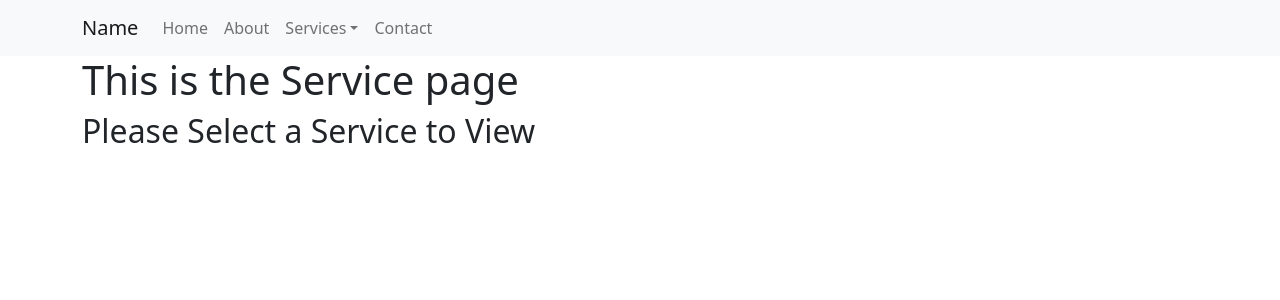
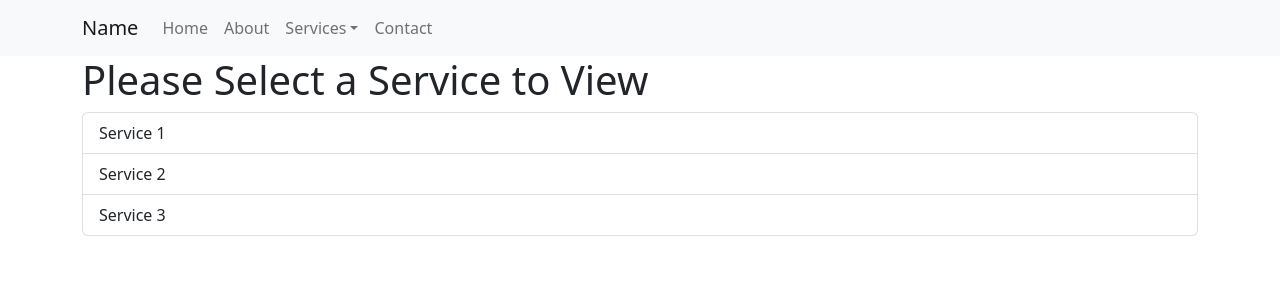
Before and after one commit to cmskorcz/basic-react-site, a React (Create React App) app: page /services in a window 1280 px wide. Shown: the top 300 px of the page. Built offline with nearby package versions, Linux system fonts and the light colour scheme.

Commit message:
services change on list click

```diff
--- a/src/pages/Services.js
+++ b/src/pages/Services.js
@@ -1,4 +1,5 @@
 import Container from 'react-bootstrap/Container';
+import ListGroup from 'react-bootstrap/ListGroup'
 import { useSearchParams } from 'react-router-dom';
 import { useState } from 'react';
 
@@ -7,19 +8,30 @@ function Services(props) {
   const [ searchParams, setSearchParams ] = useSearchParams();
   const [ serviceId, setServiceId ] = useState(searchParams.get('id'));
 
+  function handleServiceChange (e) {
+    setSearchParams(`id=${e.target.id}`);
+    setServiceId(e.target.id)
+  }
+
   return (
     <Container>
-      <h1>This is the Service page { serviceId }</h1>
+      <h1>Please Select a Service to View</h1>
+      <ListGroup>
+        { serviceArr.map(service => {
+          return (
+            <ListGroup.Item action id={service.id} key={service.id} onClick={handleServiceChange}>{service.title}</ListGroup.Item>
+          )
+        })}
+      </ListGroup>
       { serviceArr.map(service => {
         return (
           service.id === serviceId &&
-            <div>
+            <div key={service.id}>
               <h2>{ service.title }</h2>
               <p>{ service.description }</p>
             </div>
         )
       })}
-      <h2>Please Select a Service to View</h2>
     </Container>
   )
 }
```
